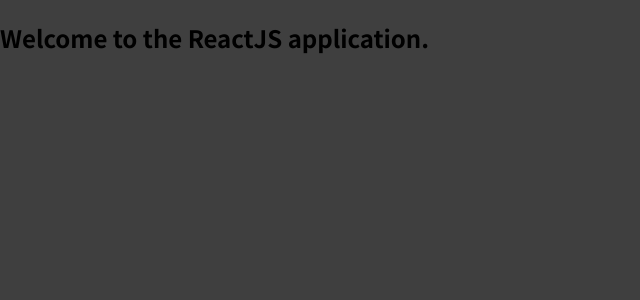
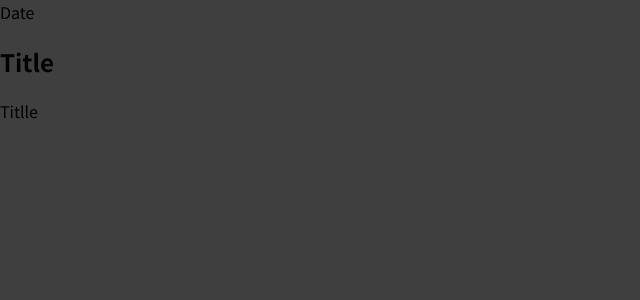
Before and after one commit to krishabbashyal/learn-react, a React (Create React App) app: page / in a window 1280 px wide. Shown: the top 300 px of the page, without its empty margins (0-640 px from the left). Built offline with nearby package versions, Linux system fonts and the light colour scheme.

Commit message:
Created first react componentent

```diff
--- a/src/App.js
+++ b/src/App.js
@@ -1,7 +1,9 @@
+import ExpenseItem from "./components/ExpenseItem";
+
 function App() {
   return (
     <div>
-      <h2>Welcome to the ReactJS application. </h2>
+      <ExpenseItem />
     </div>
   );
 }
--- /dev/null
+++ b/src/components/ExpenseItem.js
@@ -0,0 +1,15 @@
+import React from "react";
+
+function ExpenseItem() {
+  return (
+    <div>
+      <div>Date</div>
+      <div>
+        <h2>Title</h2>
+        <div>Titlle</div>
+      </div>
+    </div>
+  );
+}
+
+export default ExpenseItem;
```
